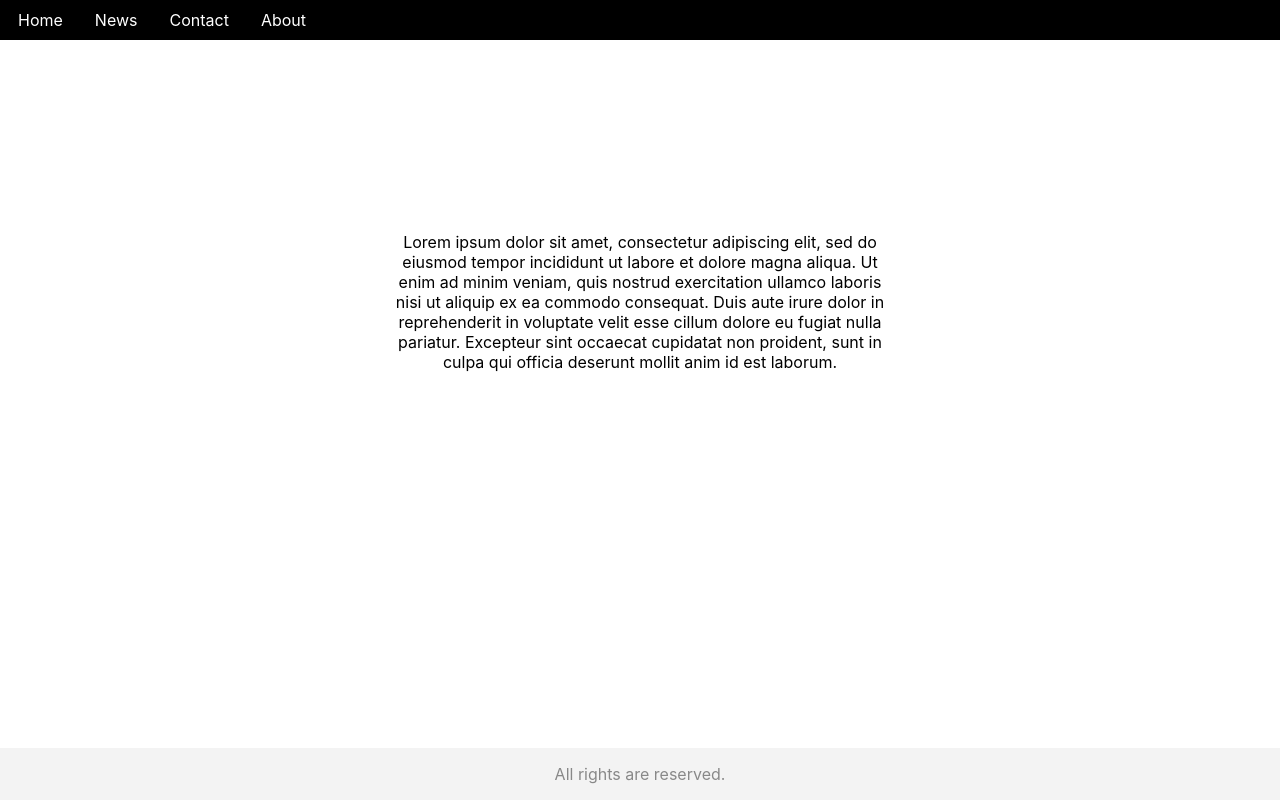
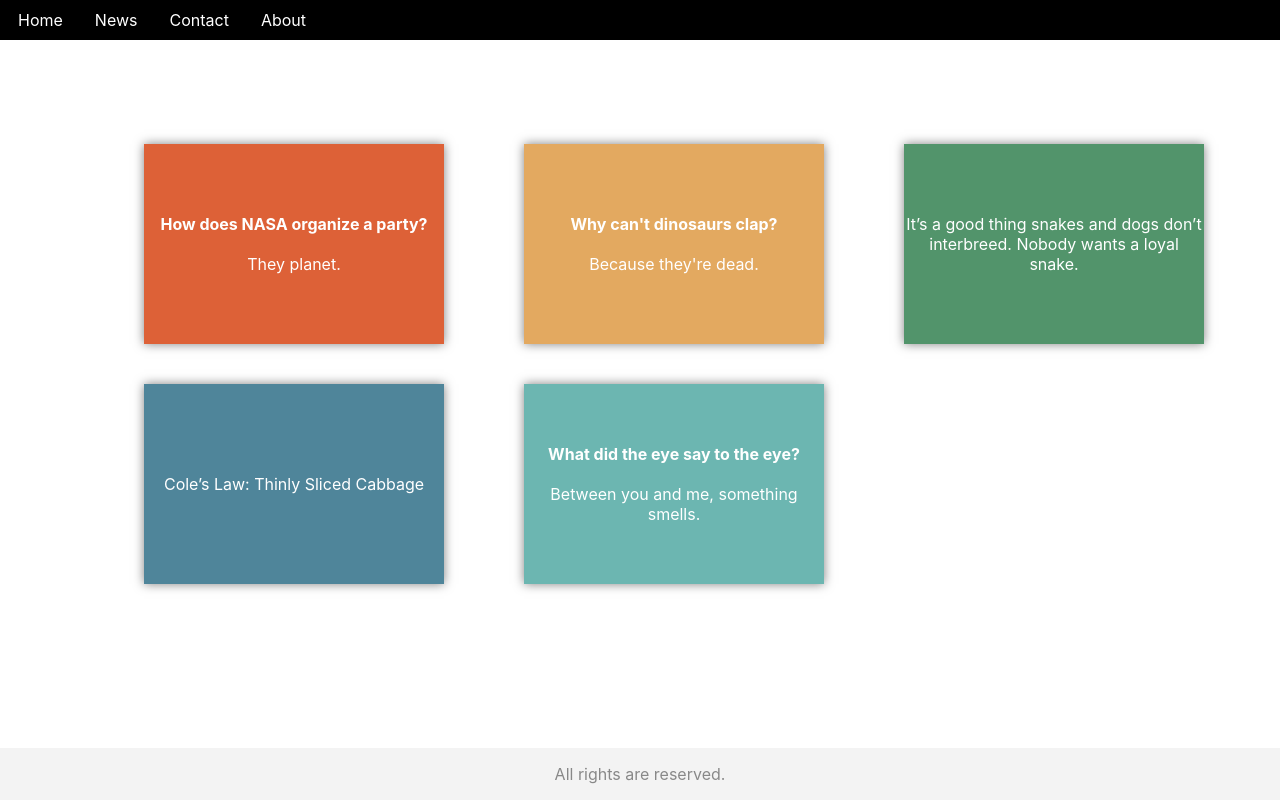
Before and after one commit to vladislava-g/ReactHomework, a React (Create React App) app in the folder homework/: page / in a window 1280 px wide. Built offline with nearby package versions, Linux system fonts and the light colour scheme.

Commit message:
Properties

```diff
--- a/homework/src/componets/App.css
+++ b/homework/src/componets/App.css
@@ -1,6 +1,25 @@
 .main {
-    margin-top: 15%;
-    margin-left: 30%;
-    width: 40%;
+    margin: 5%;
+    flex-wrap: wrap;
+    display: flex;
+
+}
+
+.joke {
+    margin-top: 40px;
+    margin-left: 80px;
+    width: 300px;
+    height: 200px;
+    color: white;
+    box-shadow: 0 0 10px rgba(0, 0, 0, 0.5);
+    flex-direction: column;
+    justify-content: center;
+    align-items: center;
+    display: flex;
     text-align: center;
 }
+
+.joke .question{
+    font-weight: 700;
+    margin-bottom: 20px;
+}
--- /dev/null
+++ b/homework/src/componets/Joke.js
@@ -0,0 +1,13 @@
+import React from 'react';
+
+function Joke(props){
+    return (
+        <div className = "joke" style={{background: props.color}}>
+            <div class="question"
+            style={{display: props.data.question === undefined?'none':'block'}}>{props.data.question}</div>
+            <div>{props.data.punchLine}</div>
+        </div>
+    );
+}
+
+export default Joke;
--- a/homework/src/componets/MainContent.js
+++ b/homework/src/componets/MainContent.js
@@ -1,17 +1,31 @@
 import React from "react";
+import Joke from "./Joke";
+
+class JokeData {
+    constructor(punchLine, question) {
+        this.question = question;
+        this.punchLine = punchLine;
+    }
+}
 
 function MainContent() {
+    let jokes = [
+        new JokeData("They planet.", "How does NASA organize a party?"),
+        new JokeData("Because they're dead.", "Why can't dinosaurs clap? "),
+        new JokeData("It’s a good thing snakes and dogs don’t interbreed. Nobody wants a loyal snake."),
+        new JokeData("Cole’s Law: Thinly Sliced Cabbage"),
+        new JokeData("Between you and me, something smells.", "What did the eye say to the eye?")
+    ];
+
+    let colors = ["#dd6137", "#e3a960" ,"#52946b", "#4f859a", "#6cb6b1"];
+
     return (
         <main className="main">
-            <p>
-                Lorem ipsum dolor sit amet, consectetur adipiscing elit,
-                sed do eiusmod tempor incididunt ut labore et dolore magna
-                aliqua. Ut enim ad minim veniam, quis nostrud exercitation ullamco
-                laboris nisi ut aliquip ex ea commodo consequat. Duis aute
-                irure dolor in reprehenderit in voluptate velit esse cillum
-                dolore eu fugiat nulla pariatur. Excepteur sint occaecat cupidatat
-                non proident, sunt in culpa qui officia deserunt mollit anim id est laborum.
-            </p>
+            {
+                jokes.map((value, index) => {
+                    return <Joke data={value} color={colors[index]} />
+                })
+            }
         </main>
     );
 }
```
